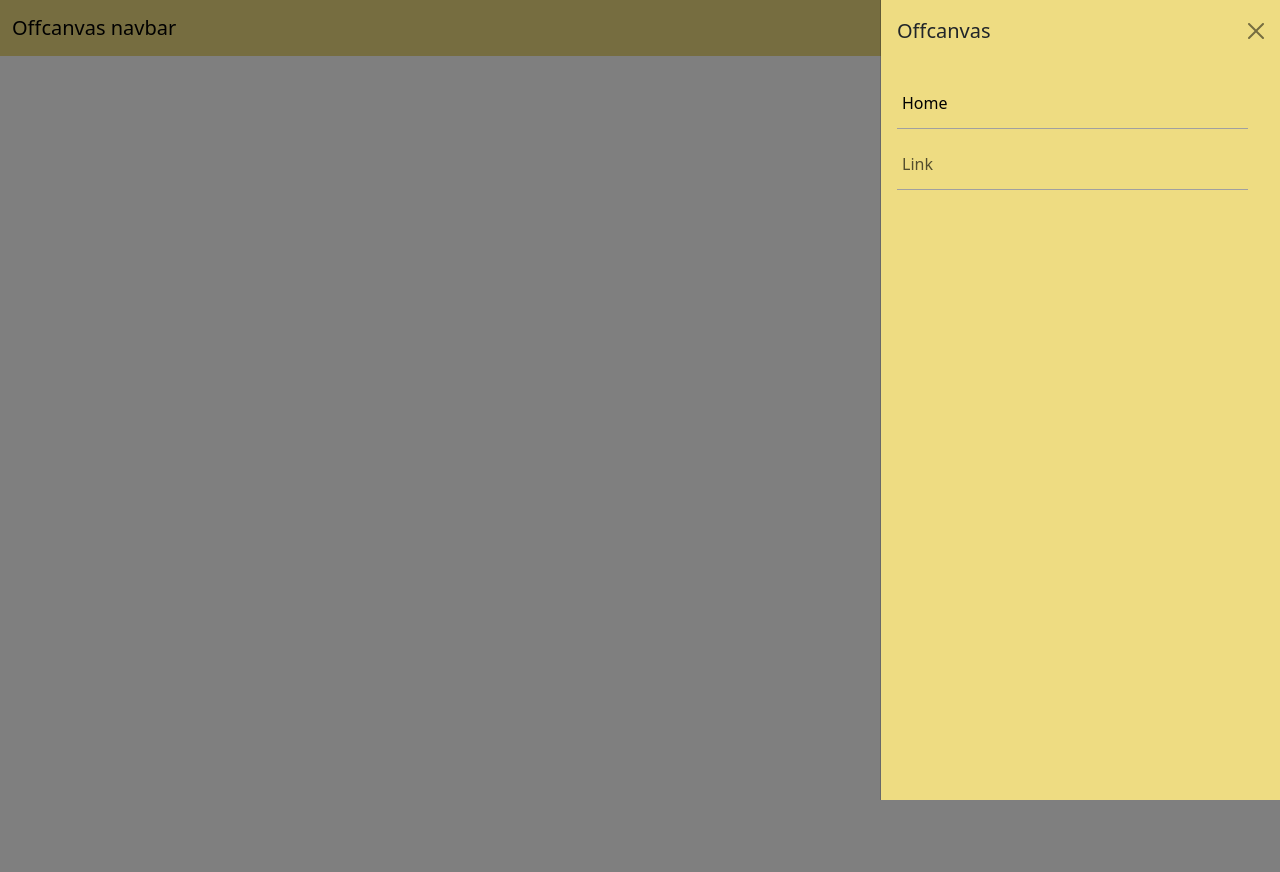
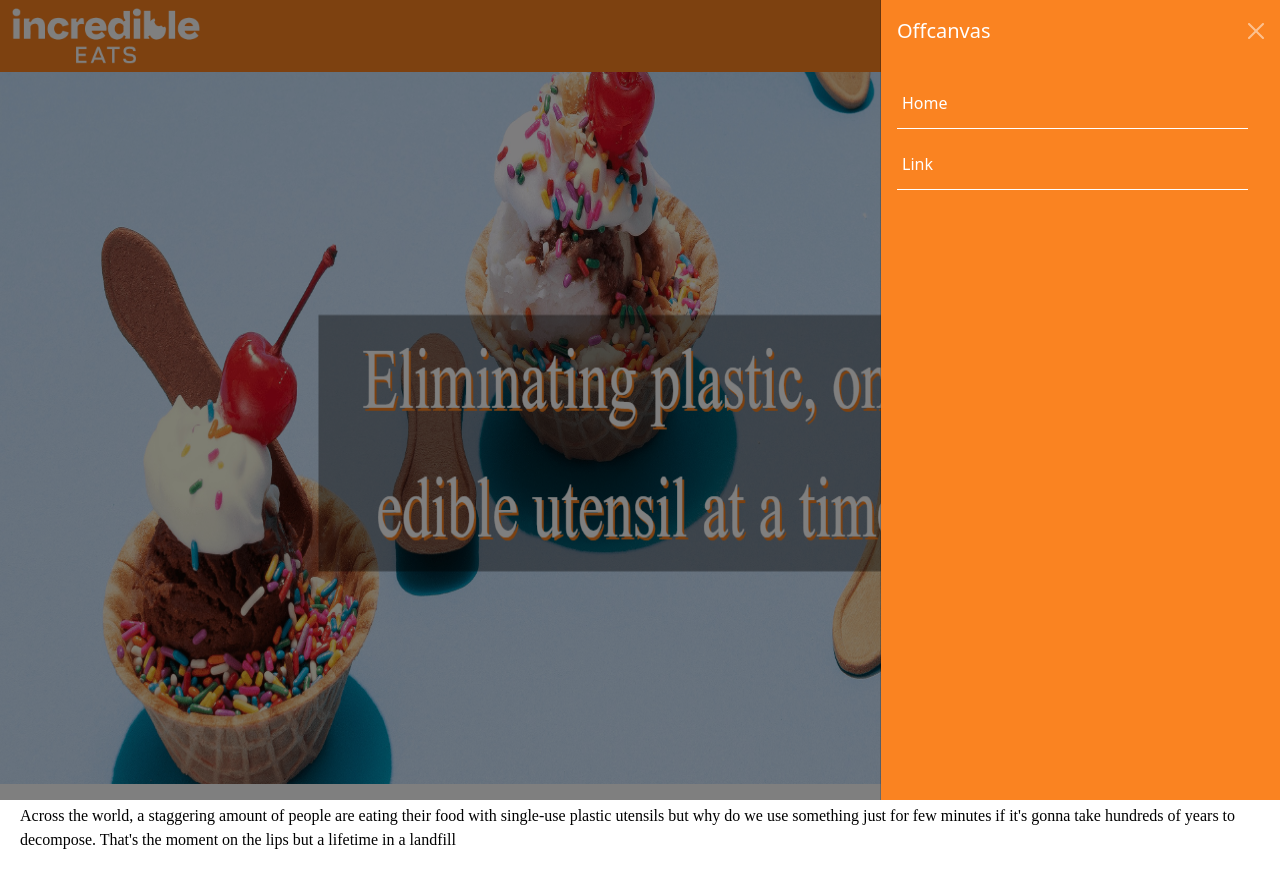
Before and after one commit to GurleenKBhuller/globalBusinessProject, a Django app: page / in a window 1280 px wide, after a click that opens the changed part. Before the commit the page ends 800 px from the top, so only its background shows below. Run offline with Django 3.2, Linux system fonts and the light colour scheme.

Commit message:
index page

```diff
--- /dev/null
+++ b/company/templates/base.html
@@ -0,0 +1,75 @@
+<!DOCTYPE html>
+<html lang="en">
+  {% load static %}
+  <head>
+    <meta charset="utf-8" />
+    <meta name="viewport" content="width=device-width, initial-scale=1" />
+
+    <link
+      href="https://cdn.jsdelivr.net/npm/bootstrap@5.3.2/dist/css/bootstrap.min.css"
+      rel="stylesheet"
+      integrity="sha384-T3c6CoIi6uLrA9TneNEoa7RxnatzjcDSCmG1MXxSR1GAsXEV/Dwwykc2MPK8M2HN"
+      crossorigin="anonymous"
+    />
+    <script
+      src="https://cdn.jsdelivr.net/npm/@popperjs/core@2.11.8/dist/umd/popper.min.js"
+      integrity="sha384-I7E8VVD/ismYTF4hNIPjVp/Zjvgyol6VFvRkX/vR+Vc4jQkC+hVqc2pM8ODewa9r"
+      crossorigin="anonymous"
+    ></script>
+    <script
+      src="https://cdn.jsdelivr.net/npm/bootstrap@5.3.2/dist/js/bootstrap.min.js"
+      integrity="sha384-BBtl+eGJRgqQAUMxJ7pMwbEyER4l1g+O15P+16Ep7Q9Q+zqX6gSbd85u4mG4QzX+"
+      crossorigin="anonymous"
+    ></script>
+
+    <title>Incredible Eats</title>
+    <link rel="icon" type="image/x-icon" href="{% static 'title_logo.png' %}" >
+
+    <style>
+      ul li {
+        border-bottom: 1px solid white;
+        padding: 5px;
+        margin-bottom: 10px;
+      }
+
+      *{
+        color:white !important;
+      }
+    </style>
+  </head>
+  <body>
+
+    <!-- NAVBAR -->
+    <nav class="navbar bg-body-tertiary fixed-top navbar-dark bg-dark" style="background-color: #fa8321 !important;">
+      <div class="container-fluid">
+        <img src="{% static 'incredible_logo.webp' %}" style=" height: auto; width:15%"/>
+        <button class="navbar-toggler" type="button" data-bs-toggle="offcanvas" data-bs-target="#offcanvasNavbar" aria-controls="offcanvasNavbar" aria-label="Toggle navigation">
+          <span class="navbar-toggler-icon">
+          </span>
+        </button>
+        <div class="offcanvas offcanvas-end" style="background-color: #fa8321 !important;" tabindex="-1" id="offcanvasNavbar" aria-labelledby="offcanvasNavbarLabel">
+          <div class="offcanvas-header">
+            <h5 class="offcanvas-title" id="offcanvasNavbarLabel">Offcanvas</h5>
+            <button type="button" class="btn-close btn-close-white" data-bs-dismiss="offcanvas" aria-label="Close"></button>
+          </div>
+
+          <div class="offcanvas-body">
+            <ul class="navbar-nav justify-content-end flex-grow-1 pe-3">
+              <li class="nav-item">
+                <a class="nav-link active" aria-current="page" href="#">Home</a>
+              </li>
+              <li class="nav-item">
+                <a class="nav-link" href="#">Link</a>
+              </li>
+            </ul>
+          </div>
+        </div>
+      </div>
+    </nav>
+   <div class="body">
+    <!-- style="margin-top:7%; margin-left:2%;"-->
+    {% block content %}
+    {% endblock %}
+   </div>
+  </body>
+</html>
--- a/company/templates/index.html
+++ b/company/templates/index.html
@@ -1,65 +1,31 @@
-<!DOCTYPE html>
-<html lang="en">
-  <head>
-    <meta charset="utf-8" />
-    <meta name="viewport" content="width=device-width, initial-scale=1" />
-    <link
-      href="https://cdn.jsdelivr.net/npm/bootstrap@5.3.2/dist/css/bootstrap.min.css"
-      rel="stylesheet"
-      integrity="sha384-T3c6CoIi6uLrA9TneNEoa7RxnatzjcDSCmG1MXxSR1GAsXEV/Dwwykc2MPK8M2HN"
-      crossorigin="anonymous"
-    />
-    <script
-      src="https://cdn.jsdelivr.net/npm/@popperjs/core@2.11.8/dist/umd/popper.min.js"
-      integrity="sha384-I7E8VVD/ismYTF4hNIPjVp/Zjvgyol6VFvRkX/vR+Vc4jQkC+hVqc2pM8ODewa9r"
-      crossorigin="anonymous"
-    ></script>
-    <script
-      src="https://cdn.jsdelivr.net/npm/bootstrap@5.3.2/dist/js/bootstrap.min.js"
-      integrity="sha384-BBtl+eGJRgqQAUMxJ7pMwbEyER4l1g+O15P+16Ep7Q9Q+zqX6gSbd85u4mG4QzX+"
-      crossorigin="anonymous"></script>
+{% extends "base.html" %}
 
-    <title>Bootstrap demo</title>
+{% block content %}
+{% load static %}
 
-    <style>
-      ul li {
-        border-bottom: 1px solid #a0a0a0;
-        padding: 5px;
-        margin-bottom: 10px;
-      }
+<style>
 
-    </style>
-  </head>
-  <body>
+  .centertext{
+    position: fixed;
+            top: 60%;
+            left: 50%;
+            transform: translate(-50%, -50%);
+            text-align: center;
+            text-shadow: 2px 2px 0px #fa8321;
+}
+.imagemain{
+  margin-top:5%;
+  width: 100%;
+  height: 90vh;
 
-    <!-- NAVBAR -->
-    <nav class="navbar bg-body-tertiary fixed-top" style="background-color: #EEDC82 !important;">
-      <div class="container-fluid">
-        <a class="navbar-brand" href="#">Offcanvas navbar</a>
-        <button class="navbar-toggler" type="button" data-bs-toggle="offcanvas" data-bs-target="#offcanvasNavbar" aria-controls="offcanvasNavbar" aria-label="Toggle navigation">
-          <span class="navbar-toggler-icon"></span>
-        </button>
-        <div class="offcanvas offcanvas-end" style="background-color: #EEDC82 !important;" tabindex="-1" id="offcanvasNavbar" aria-labelledby="offcanvasNavbarLabel">
-          <div class="offcanvas-header">
-            <h5 class="offcanvas-title" id="offcanvasNavbarLabel">Offcanvas</h5>
-            <button type="button" class="btn-close" data-bs-dismiss="offcanvas" aria-label="Close"></button>
-          </div>
-
-          <div class="offcanvas-body">
-            <ul class="navbar-nav justify-content-end flex-grow-1 pe-3">
-              <li class="nav-item">
-                <a class="nav-link active" aria-current="page" href="#">Home</a>
-              </li>
-
-              <li class="nav-item">
-                <a class="nav-link" href="#">Link</a>
-              </li>
-            </ul>
-
-          </div>
-        </div>
-      </div>
-    </nav>
-
-  </body>
-</html>
+}
+</style>
+  <div class="maintext">
+    <img class="imagemain" src="{% static 'main.png' %}"/>
+  </div>
+  <div>
+    <p style="color:black !important; margin:10px; padding: 10px; font-family:GT Flexa Medium !important">Across the world, a staggering amount of people are eating their food with single-use plastic utensils
+      but why do we use something just for few minutes if it's gonna take hundreds of years to decompose.
+      That's the moment on the lips but a lifetime in a landfill</p>
+  </div>
+{% endblock %}
--- a/globalBusiness/settings.py
+++ b/globalBusiness/settings.py
@@ -118,7 +118,7 @@ USE_TZ = True
 # Static files (CSS, JavaScript, Images)
 # https://docs.djangoproject.com/en/3.2/howto/static-files/
 
-STATIC_URL = '/static/'
+STATIC_URL = 'static/'
 
 # Default primary key field type
 # https://docs.djangoproject.com/en/3.2/ref/settings/#default-auto-field
```
Also changed, not shown: company/static/incredible_logo.webp (added), company/static/main.png (added), company/static/title_logo.png (added).
